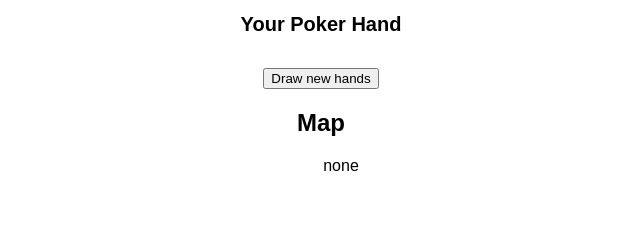
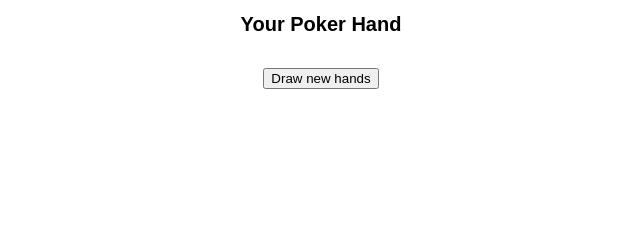
Before and after one commit to alexhhn/find-poker-hand, a React (Create React App) app: page / in a window 1280 px wide. Shown: the top 225 px of the page, without its empty margins (319-959 px from the left). Built offline with nearby package versions, Linux system fonts and the light colour scheme.

Commit message:
Update App.js

```diff
--- a/src/App.js
+++ b/src/App.js
@@ -23,7 +23,6 @@ function App() {
                 <div>Your hand is: {result(cardsInHand)}</div>
             </>
             }
-            <Map />
         </div>
     );
 }
```
